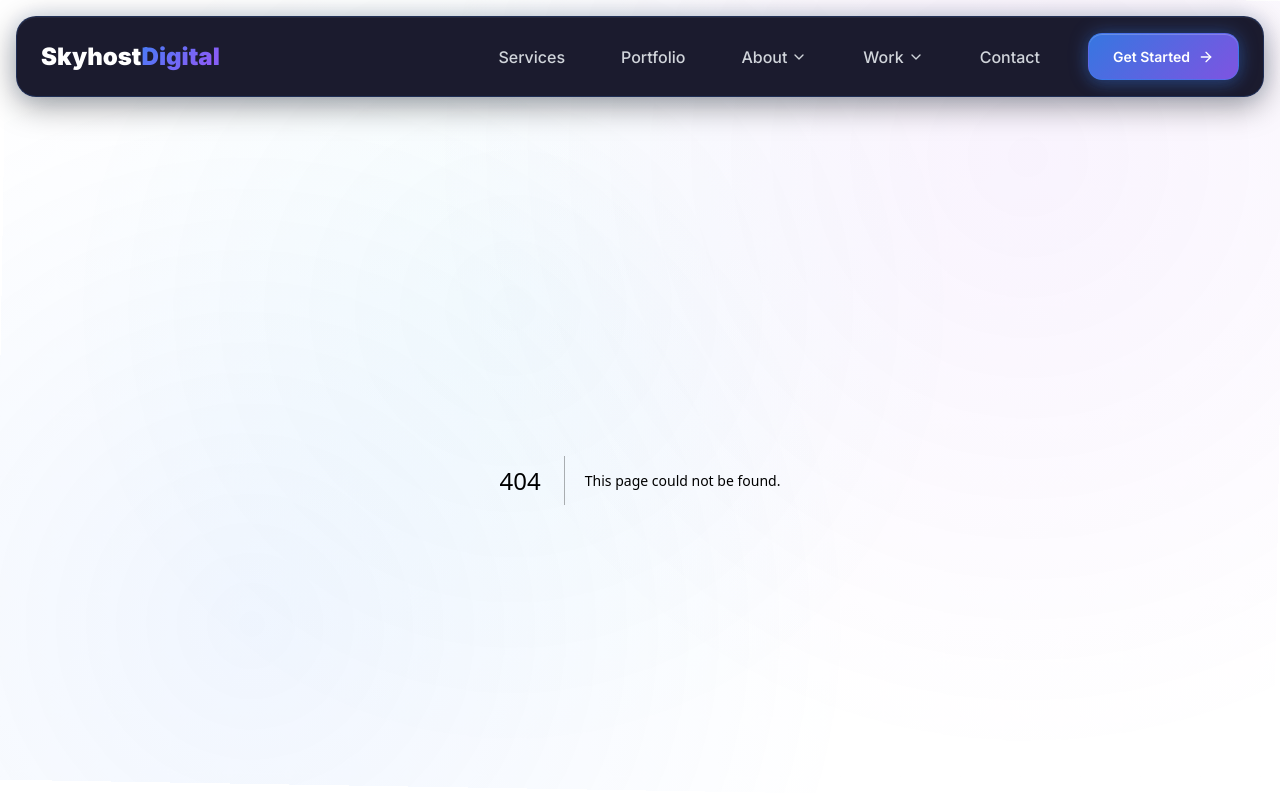
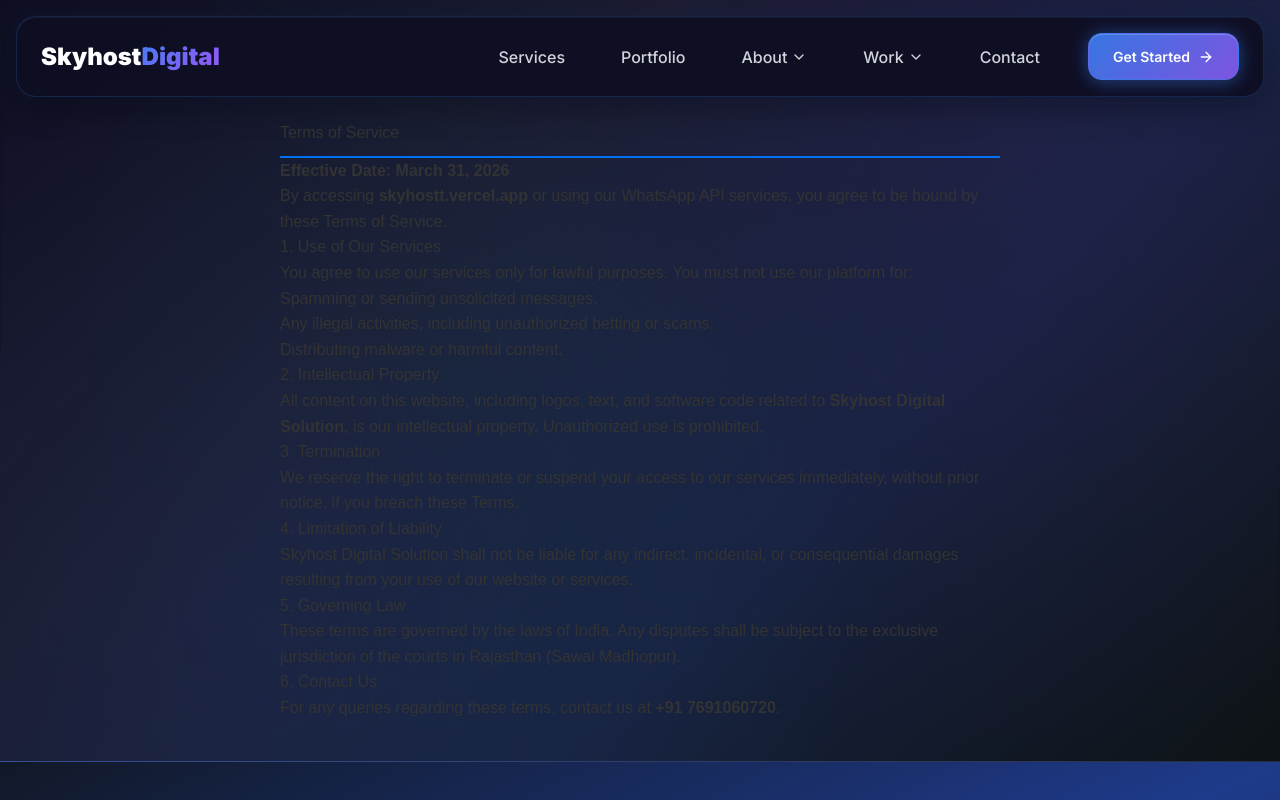
Before and after one commit to daman8club/skyhost, a Next.js app: page /terms in a window 1280 px wide. Before the commit this address had no page. Shown: the top 800 px of the page. Built offline with nearby package versions, Linux system fonts and the light colour scheme.

Commit message:
Add Terms of Service page component

```diff
--- /dev/null
+++ b/app/terms/page.js
@@ -0,0 +1,33 @@
+export default function TermsOfService() {
+    return (
+        <div style={{ padding: '40px', maxWidth: '800px', margin: 'auto', fontFamily: 'sans-serif', color: '#333', lineHeight: '1.6' }}>
+            <h1 style={{ borderBottom: '2px solid #0070f3', paddingBottom: '10px' }}>Terms of Service</h1>
+            <p><strong>Effective Date: March 31, 2026</strong></p>
+
+            <p>By accessing <strong>skyhostt.vercel.app</strong> or using our WhatsApp API services, you agree to be bound by these Terms of Service.</p>
+
+            <h2>1. Use of Our Services</h2>
+            <p>You agree to use our services only for lawful purposes. You must not use our platform for:</p>
+            <ul>
+                <li>Spamming or sending unsolicited messages.</li>
+                <li>Any illegal activities, including unauthorized betting or scams.</li>
+                <li>Distributing malware or harmful content.</li>
+            </ul>
+
+            <h2>2. Intellectual Property</h2>
+            <p>All content on this website, including logos, text, and software code related to <strong>Skyhost Digital Solution</strong>, is our intellectual property. Unauthorized use is prohibited.</p>
+
+            <h2>3. Termination</h2>
+            <p>We reserve the right to terminate or suspend your access to our services immediately, without prior notice, if you breach these Terms.</p>
+
+            <h2>4. Limitation of Liability</h2>
+            <p>Skyhost Digital Solution shall not be liable for any indirect, incidental, or consequential damages resulting from your use of our website or services.</p>
+
+            <h2>5. Governing Law</h2>
+            <p>These terms are governed by the laws of India. Any disputes shall be subject to the exclusive jurisdiction of the courts in Rajasthan (Sawai Madhopur).</p>
+
+            <h2>6. Contact Us</h2>
+            <p>For any queries regarding these terms, contact us at <strong>+91 7691060720</strong>.</p>
+        </div>
+    );
+}
```
